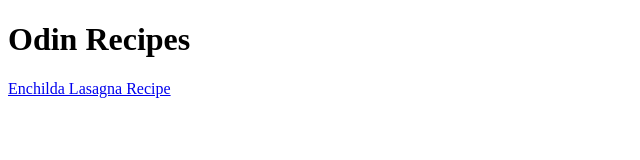
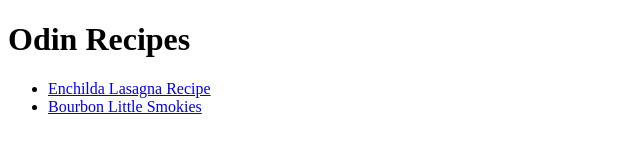
Before and after one commit to Pwang26/odin-recipes, a plain HTML site: page index.html in a window 1280 px wide. Shown: the whole page, without its empty margins (0-640 px from the left). Drawn offline with Linux system fonts and the light colour scheme.

Commit message:
Updated recipes

```diff
--- a/index.html
+++ b/index.html
@@ -8,6 +8,10 @@
 </head>
 <body>
     <h1>Odin Recipes</h1>
-    <a href="./recipes/lasagna.html">Enchilda Lasagna Recipe</a>
+    <ul>
+        <li><a href="./recipes/lasagna.html">Enchilda Lasagna Recipe</a></li>
+        <li><a href="./recipes/sausages.html">Bourbon Little Smokies</a></li>
+    </ul>
+
 </body>
 </html>
```
